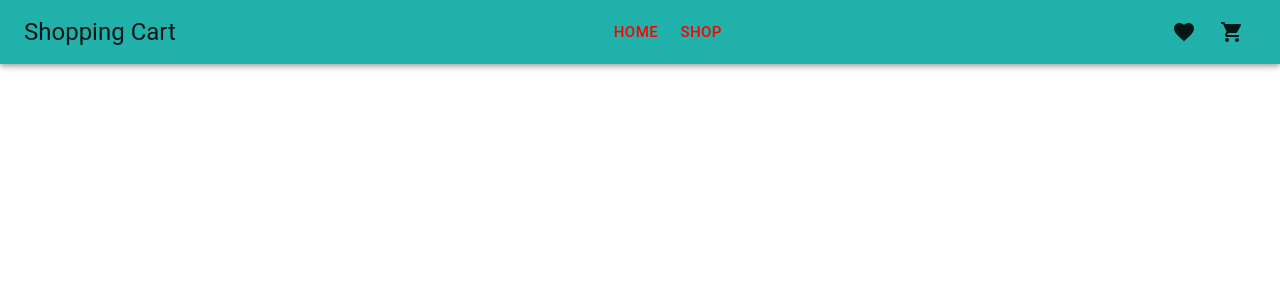
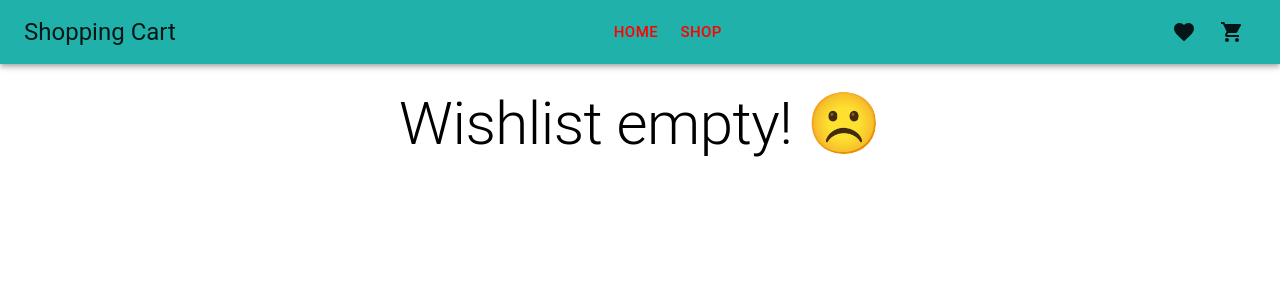
Before and after one commit to akramansari1433/shopping-cart, a React (Create React App) app: page /wishlist in a window 1280 px wide. Shown: the top 300 px of the page. Built offline with nearby package versions, Linux system fonts and the light colour scheme.

Commit message:
wishlist page added

```diff
--- a/src/App.tsx
+++ b/src/App.tsx
@@ -5,6 +5,7 @@ import { BrowserRouter, Routes, Route } from "react-router-dom";
 import Home from "./pages/Home";
 import Shop from "./pages/Shop";
 import ProductDetails from "./pages/ProductDetails";
+import Wishlist from "./pages/Wishlist";
 
 export interface product {
    id: number;
@@ -47,6 +48,19 @@ function App() {
                      />
                   }
                />
+
+               <Route
+                  path="/wishlist"
+                  element={
+                     <Wishlist
+                        wishlist={wishlist}
+                        setProduct={setProduct}
+                        setWishlist={setWishlist}
+                        setCart={setCart}
+                        cart={cart}
+                     />
+                  }
+               />
             </Routes>
          </BrowserRouter>
       </>
--- a/src/components/Navbar/Navbar.tsx
+++ b/src/components/Navbar/Navbar.tsx
@@ -48,7 +48,12 @@ export default function Navbar(props: productProp) {
                   </Button>
                </Box>
                <Box>
-                  <IconButton size="large" color="inherit">
+                  <IconButton
+                     size="large"
+                     color="inherit"
+                     component={Link}
+                     to="/wishlist"
+                  >
                      <Badge badgeContent={props.wishlist.length} color="error">
                         <FavoriteIcon />
                      </Badge>
--- /dev/null
+++ b/src/pages/Wishlist.tsx
@@ -0,0 +1,50 @@
+import React from "react";
+import { product } from "../App";
+import { Box, Grid, Typography } from "@mui/material";
+import ProductCard from "../components/ProductCard/ProductCard";
+
+interface wishlistProp {
+   wishlist: product[];
+   cart: product[];
+   setWishlist: React.Dispatch<React.SetStateAction<any>>;
+   setCart: React.Dispatch<React.SetStateAction<any>>;
+   setProduct: React.Dispatch<React.SetStateAction<any>>;
+}
+
+export default function Wishlist(props: wishlistProp) {
+   const inWishlist = (id: number): boolean => {
+      if (props.wishlist.find((product) => product.id === id)) {
+         return true;
+      } else return false;
+   };
+
+   const inCart = (id: number): boolean => {
+      if (props.cart.find((product) => product.id === id)) {
+         return true;
+      } else return false;
+   };
+
+   return (
+      <Box sx={{ padding: 3 }}>
+         {props.wishlist.length ? (
+            <Grid container justifyContent="center" spacing={3}>
+               {props.wishlist.map((product) => (
+                  <ProductCard
+                     product={product}
+                     key={product.id}
+                     setProduct={props.setProduct}
+                     setWishlist={props.setWishlist}
+                     setCart={props.setCart}
+                     inWishlist={inWishlist(product.id)}
+                     inCart={inCart(product.id)}
+                  />
+               ))}
+            </Grid>
+         ) : (
+            <Typography variant="h2" textAlign="center">
+               Wishlist empty! ☹️
+            </Typography>
+         )}
+      </Box>
+   );
+}
```
